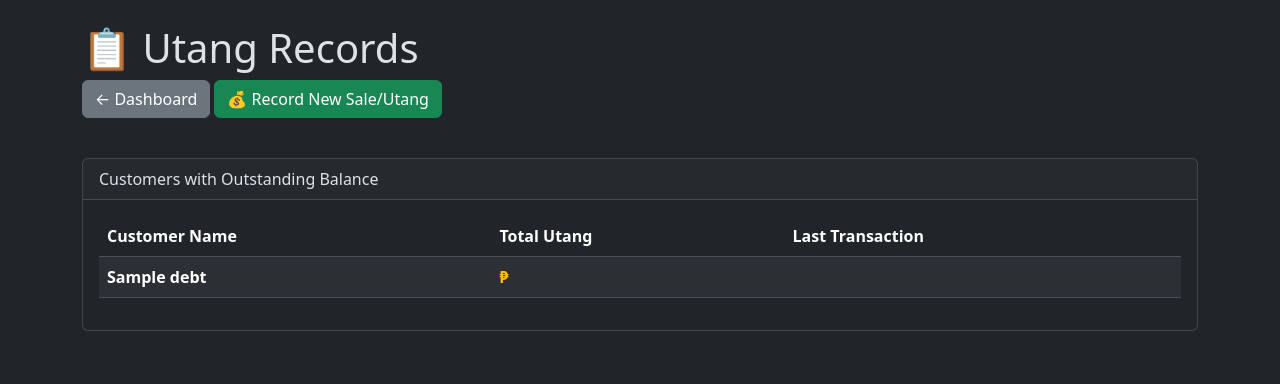
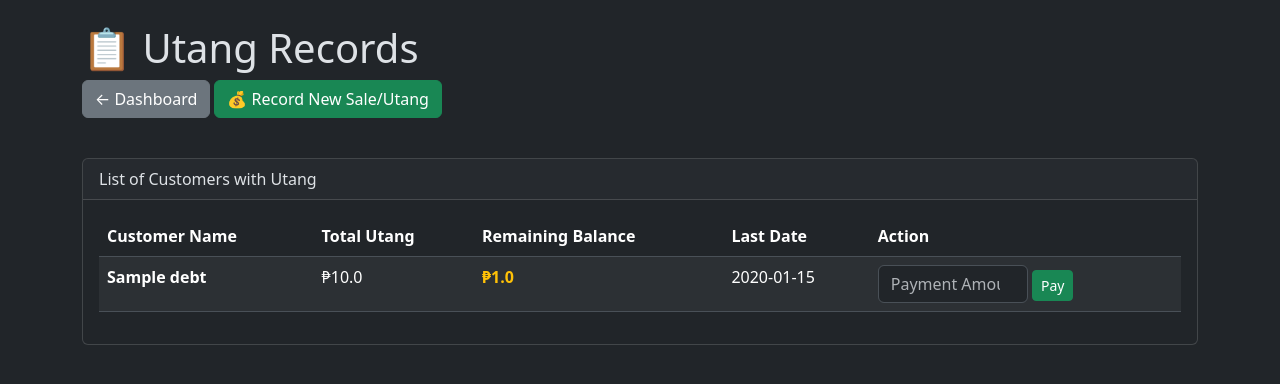
Before and after one commit to sejiro06/princess-inventory, a Flask app: page /debts in a window 1280 px wide. Shown: the top 384 px of the page. Run offline with Flask 3, Linux system fonts and the light colour scheme; tables that the repository leaves empty hold one stand-in row (values such as "Sample post").

Commit message:
Update debts.html

```diff
--- a/templates/debts.html
+++ b/templates/debts.html
@@ -13,30 +13,40 @@
     <a href="/sales" class="btn btn-success mb-3">💰 Record New Sale/Utang</a>
 
     <div class="card mt-4">
-        <div class="card-header">Customers with Outstanding Balance</div>
+        <div class="card-header">List of Customers with Utang</div>
         <div class="card-body">
             {% if debts %}
-            <table class="table table-striped">
+            <table class="table table-striped table-hover">
                 <thead>
                     <tr>
                         <th>Customer Name</th>
                         <th>Total Utang</th>
-                        <th>Last Transaction</th>
+                        <th>Remaining Balance</th>
+                        <th>Last Date</th>
+                        <th>Action</th>
                     </tr>
                 </thead>
                 <tbody>
                     {% for d in debts %}
                     <tr>
                         <td><strong>{{ d['customer_name'] }}</strong></td>
-                        <td class="text-warning"><strong>₱{{ d['total_remaining'] }}</strong></td>
-                        <td>{{ d['last_date'] }}</td>
+                        <td>₱{{ d['amount'] }}</td>
+                        <td class="text-warning"><strong>₱{{ d['remaining'] }}</strong></td>
+                        <td>{{ d['date'] }}</td>
+                        <td>
+                            <form method="POST" class="d-inline">
+                                <input type="hidden" name="debt_id" value="{{ d['id'] }}">
+                                <input type="number" name="payment" step="0.01" placeholder="Payment Amount" class="form-control d-inline" style="width: 150px;" required>
+                                <button type="submit" class="btn btn-sm btn-success">Pay</button>
+                            </form>
+                        </td>
                     </tr>
                     {% endfor %}
                 </tbody>
             </table>
             {% else %}
-            <div class="alert alert-info">
-                No outstanding utang yet. Good job!
+            <div class="alert alert-success text-center">
+                No outstanding utang! All customers are clear. 👍
             </div>
             {% endif %}
         </div>
```
